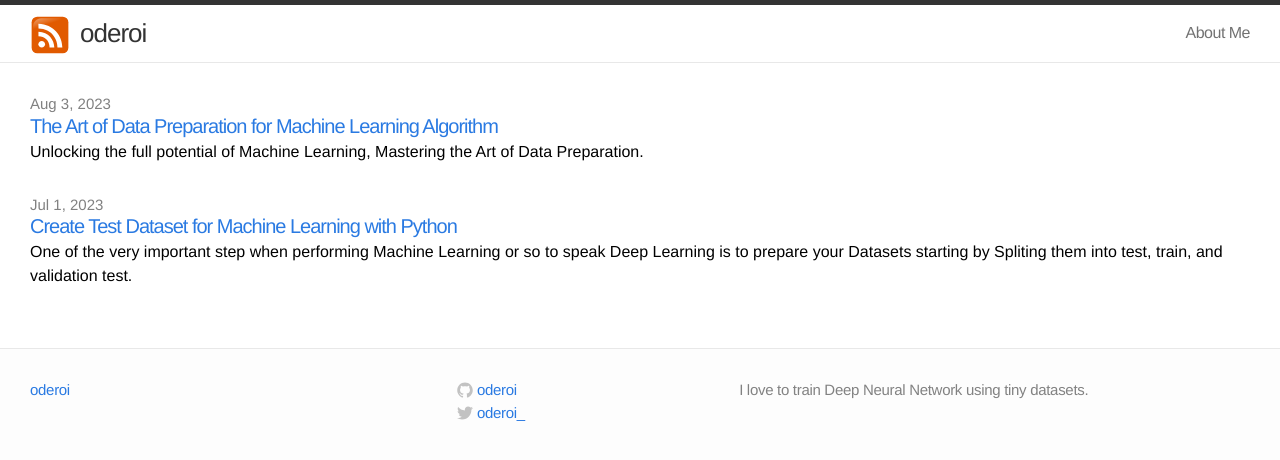
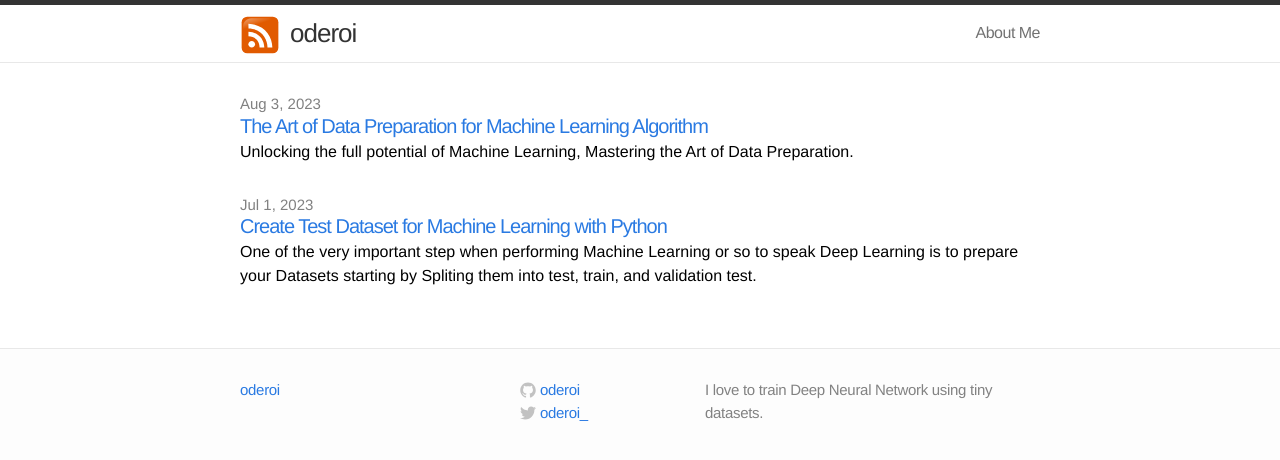
Before and after one commit to oderoi/oderoi.github.io, a Jekyll site: the page built from index.markdown, in a window 1280 px wide. Shown: the top 460 px of the page. Built offline with Jekyll 4.4.1, drawn with Linux system fonts in a browser that asks for light colours.

Commit message:
Update main.css

```diff
--- a/css/main.css
+++ b/css/main.css
@@ -28,7 +28,7 @@ a:visited { color: #205caa; }
 .wrap:after { content:""; display:table; }
 .wrap:after { clear: both; }
 .wrap {
-  max-width: 100%;
+  max-width: 800px;
   padding: 0 30px;
   margin: 0 auto;
   zoom: 1;
```
